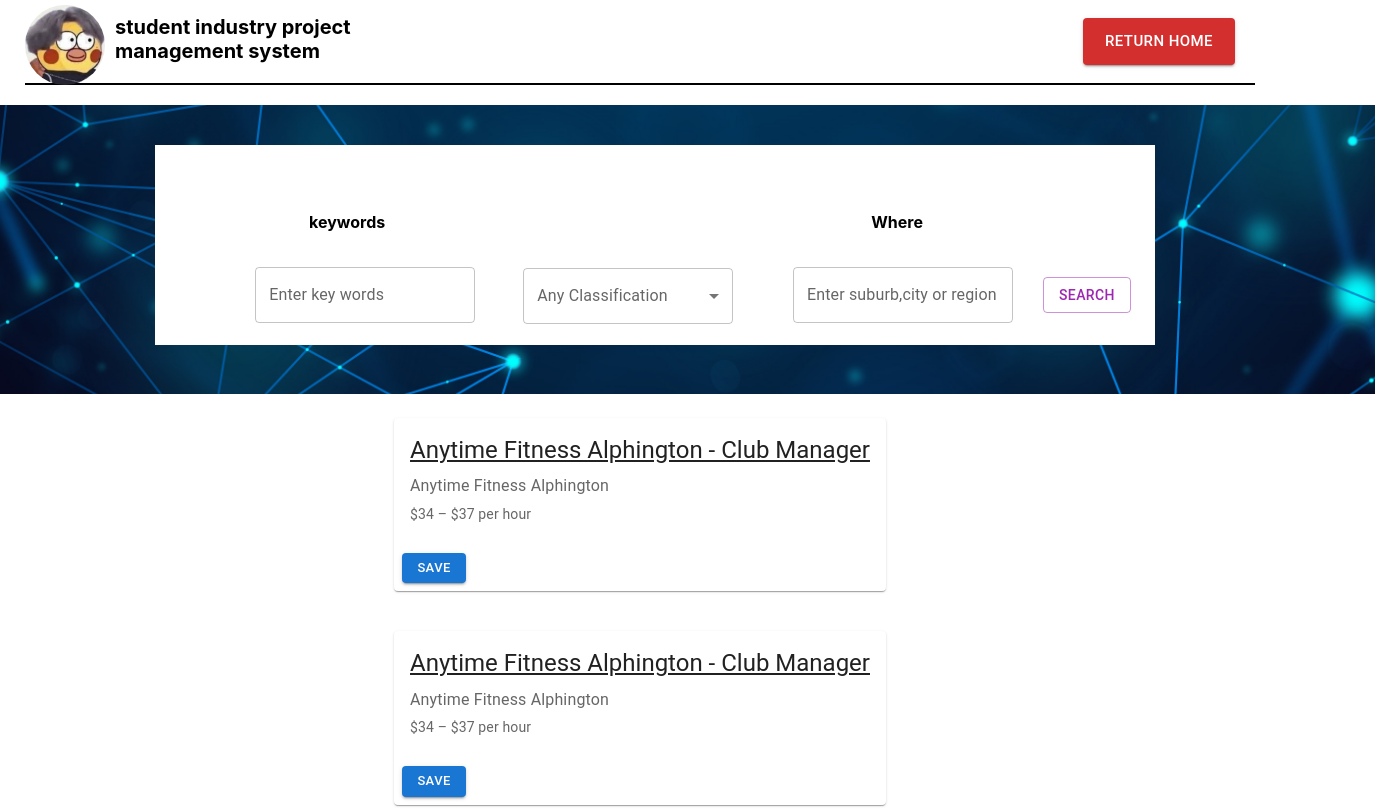
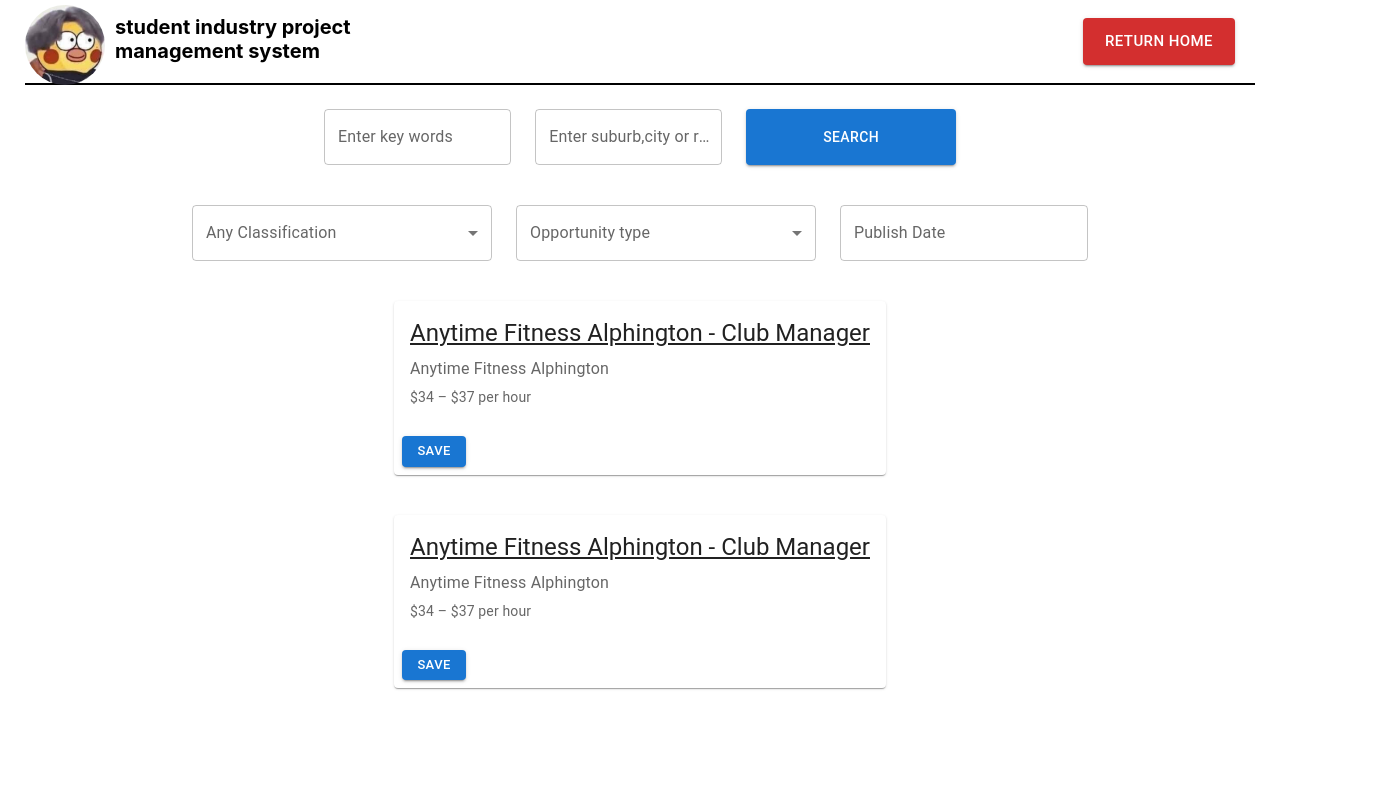
Before and after one commit to unsw-cse-comp3900-9900-23T3/capstone-project-3900f13aikun, a React (Create React App) app in the folder frontend/: page /search-result in a window 1280 px wide. Shown: the whole page, 1375 px wide, since content can reach past the window. Built offline with nearby package versions, Linux system fonts and the light colour scheme.

Commit message:
add serach s

```diff
--- a/frontend/package.json
+++ b/frontend/package.json
@@ -6,9 +6,11 @@
     "@emotion/react": "^11.11.1",
     "@emotion/styled": "^11.11.0",
     "@mui/material": "^5.14.11",
+    "@mui/x-date-pickers": "^6.16.3",
     "@testing-library/jest-dom": "^5.17.0",
     "@testing-library/react": "^13.4.0",
     "@testing-library/user-event": "^13.5.0",
+    "dayjs": "^1.11.10",
     "dotenv": "^16.3.1",
     "react": "^18.2.0",
     "react-dom": "^18.2.0",
--- a/frontend/src/index.js
+++ b/frontend/src/index.js
@@ -1,13 +1,17 @@
-import React from 'react';
-import ReactDOM from 'react-dom/client';
-import './index.css';
-import App from './App';
-import reportWebVitals from './reportWebVitals';
+import React from "react";
+import ReactDOM from "react-dom/client";
+import "./index.css";
+import App from "./App";
+import reportWebVitals from "./reportWebVitals";
+import { LocalizationProvider } from "@mui/x-date-pickers";
+import { AdapterDayjs } from "@mui/x-date-pickers/AdapterDayjs";
 
-const root = ReactDOM.createRoot(document.getElementById('root'));
+const root = ReactDOM.createRoot(document.getElementById("root"));
 root.render(
   <React.StrictMode>
-    <App />
+    <LocalizationProvider dateAdapter={AdapterDayjs}>
+      <App />
+    </LocalizationProvider>
   </React.StrictMode>
 );
 
--- a/frontend/src/root/SearchResult.jsx
+++ b/frontend/src/root/SearchResult.jsx
@@ -16,79 +16,63 @@
 import FormControl from "@mui/material/FormControl";
 import Stack from "@mui/material/Stack";
 import Box from "@mui/material/Box";
-
-const Dashbackground = styled("div")({
-  backgroundImage: `url('/background.jpg')`,
-  backgroundSize: "cover",
-  backgroundPosition: "center center",
-  backgroundRepeat: "no-repeat",
-  width: "1470px",
-  height: "300px",
-  marginTop: "20px",
-  zIndex: "1",
-});
-
-const Dashtextfield = styled("div")({
-  display: "flex",
-  justifyContent: "center",
-  alignItems: "center",
-  height: "200px",
-  background: "white",
-  width: "1000px",
-  position: "relative",
-  top: "40px",
-  left: "250px",
-
-});
+import { DatePicker } from '@mui/x-date-pickers/DatePicker';
 
 function SearchResult() {
   const navigate = useNavigate();
-  const [age, setAge] = React.useState("");
-
-  const handleChange = (event) => {
-    setAge(event.target.value);
-  };
+  const [classification, setClassification] = React.useState("");
+  const [opportunityType, setOpportunityType] = React.useState("");
+  const [paymentType, setPaymentType] = React.useState("");
 
   return (
     <>
       <NavigationBtn></NavigationBtn>
-      <Dashbackground>
-        <Dashtextfield>
-          <div style={{ marginRight: "40px" }}>
-            <span style={{ position: "relative", top: "45px", left: "130px" }}>
-              <b>keywords</b>
-            </span>
-            <TextField id="outlined-basic" label="Enter key words" variant="outlined" style={{ zIndex: "3", marginTop: "100px", width: "220px" }} />
-          </div>
-          <div>
-            <FormControl sx={{ m: 1, minWidth: 210, marginTop: "109px" }}>
-              <InputLabel id="demo-simple-select-helper-label">Any Classification</InputLabel>
-              <Select labelId="demo-simple-select-helper-label" id="demo-simple-select-helper" value={age} label="Classificatgion" onChange={handleChange}>
-                <MenuItem value="">
-                  <em>None</em>
-                </MenuItem>
-                <MenuItem value={10}>IT</MenuItem>
-                <MenuItem value={20}>ACCOUNTING</MenuItem>
-                <MenuItem value={30}>Banking</MenuItem>/
-              </Select>
-            </FormControl>
-          </div>
-          <div style={{ marginRight: "30px" }}>
-            <span style={{ position: "relative", top: "45px", left: "130px" }}>
-              <b>Where</b>
-            </span>
-            <TextField id="outlined-basic" label="Enter suburb,city or region" variant="outlined" style={{ zIndex: "3", marginTop: "100px", width: "220px" }} />
-          </div>
+      <Box sx={{ my: 3, display: "flex", gap: 3 }}>
+        <TextField fullWidth label="Enter key words" variant="outlined" />
+        <TextField fullWidth label="Enter suburb,city or region" variant="outlined" />
+        <Button fullWidth variant="contained"  color="primary">
+          Search
+        </Button>
+      </Box>
+      <Box sx={{ my: 2, display: "flex", gap: 3 }}>
+        <FormControl sx={{ width: 300 }}>
+          <InputLabel>Any Classification</InputLabel>
+          <Select
+            value={classification}
+            onChange={(e) => {
+              setClassification(e.target.value);
+            }}>
+            <MenuItem value={1}>IT</MenuItem>
+            <MenuItem value={2}>ACCOUNTING</MenuItem>
+            <MenuItem value={3}>Banking</MenuItem>
+          </Select>
+        </FormControl>
+        <FormControl sx={{ width: 300 }}>
+          <InputLabel>Opportunity type</InputLabel>
+          <Select
+            value={opportunityType}
+            onChange={(e) => {
+              setOpportunityType(e.target.value);
+            }}>
+            <MenuItem value={1}>Internship</MenuItem>
+            <MenuItem value={2}>Individual Project</MenuItem>
+            <MenuItem value={2}>Group Project</MenuItem>
+          </Select>
+        </FormControl>
+        <DatePicker label="Publish Date"  />
+      </Box>
 
-          <Button variant="outlined" color="secondary" sx={{ marginTop: "100px" }}>
-            Search
-          </Button>
-        </Dashtextfield>
-      </Dashbackground>
       <Box sx={{ pt: 3, display: "flex", flexDirection: "column", gap: 5 }}>
         <Card sx={{ maxWidth: 600 }}>
           <CardContent>
-            <Typography sx={{ textDecorationLine: "underline",cursor:'pointer' }} gutterBottom variant="h5" component="div" onClick={()=>{navigate('/project-detail')}}>
+            <Typography
+              sx={{ textDecorationLine: "underline", cursor: "pointer" }}
+              gutterBottom
+              variant="h5"
+              component="div"
+              onClick={() => {
+                navigate("/project-detail");
+              }}>
               Anytime Fitness Alphington - Club Manager
             </Typography>
             <Typography variant="body1" color="text.secondary" gutterBottom>
@@ -125,8 +109,6 @@
             </Button>
           </CardActions>
         </Card>
-
-
       </Box>
     </>
   );
```
Also changed, not shown: 1 other file (tests, documents, lock files or other folders).
